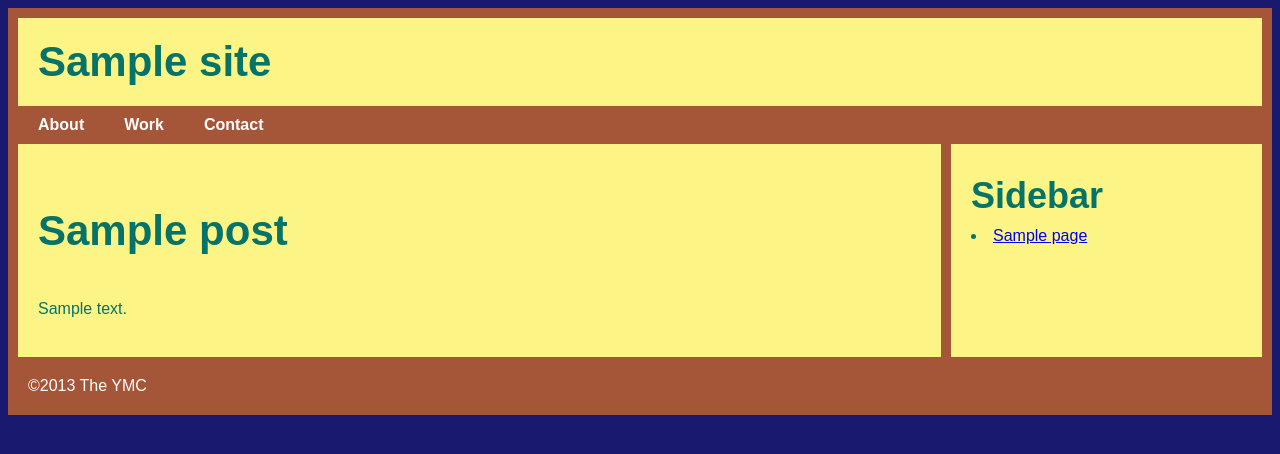
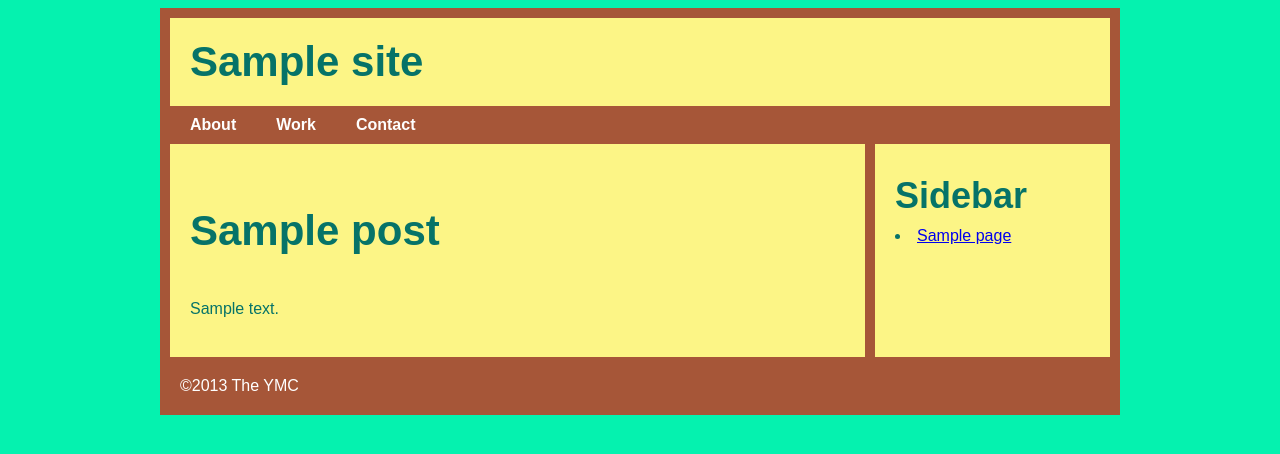
Before and after one commit to nlakhani/ymcgittheme, a WordPress theme: template index.php in a window 1280 px wide. Shown: the top 454 px of the page. Run offline with PHP 8.4 and a stand-in for WordPress, Linux system fonts and the light colour scheme; the site name, menu and one post (Sample post) are stand-ins, and other content is empty.

Commit message:
Revert "change"
This reverts commit 3f76f9a5bbdcd9068eec3b2da0dd58894922daa6.

```diff
--- a/style.css
+++ b/style.css
@@ -19,7 +19,7 @@ Layout
 }
 
 header,
-nav,`
+nav,
 #main,
 footer
 {
@@ -88,7 +88,7 @@ footer
 body
 {
     font-family: Arial;
-    background: midnightblue;
+    background: #05F2AF;
     color: #067368;
 }
 
```
